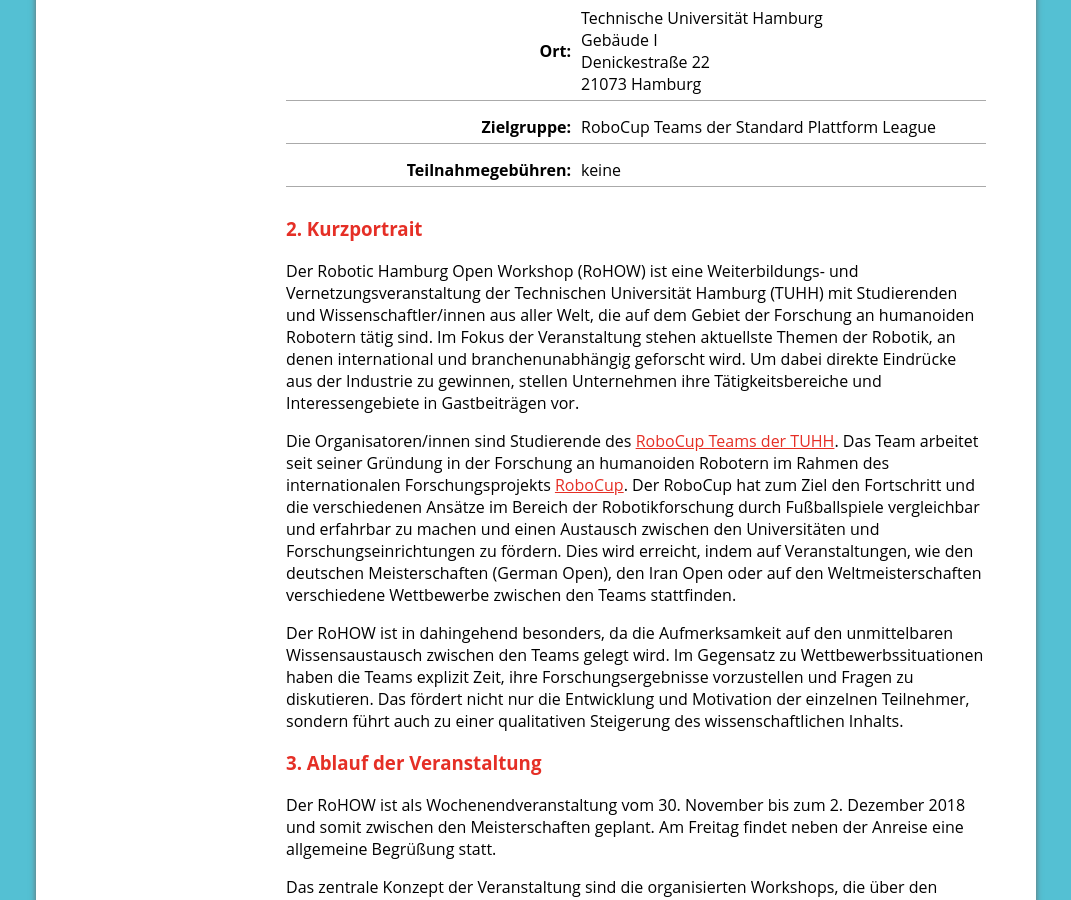
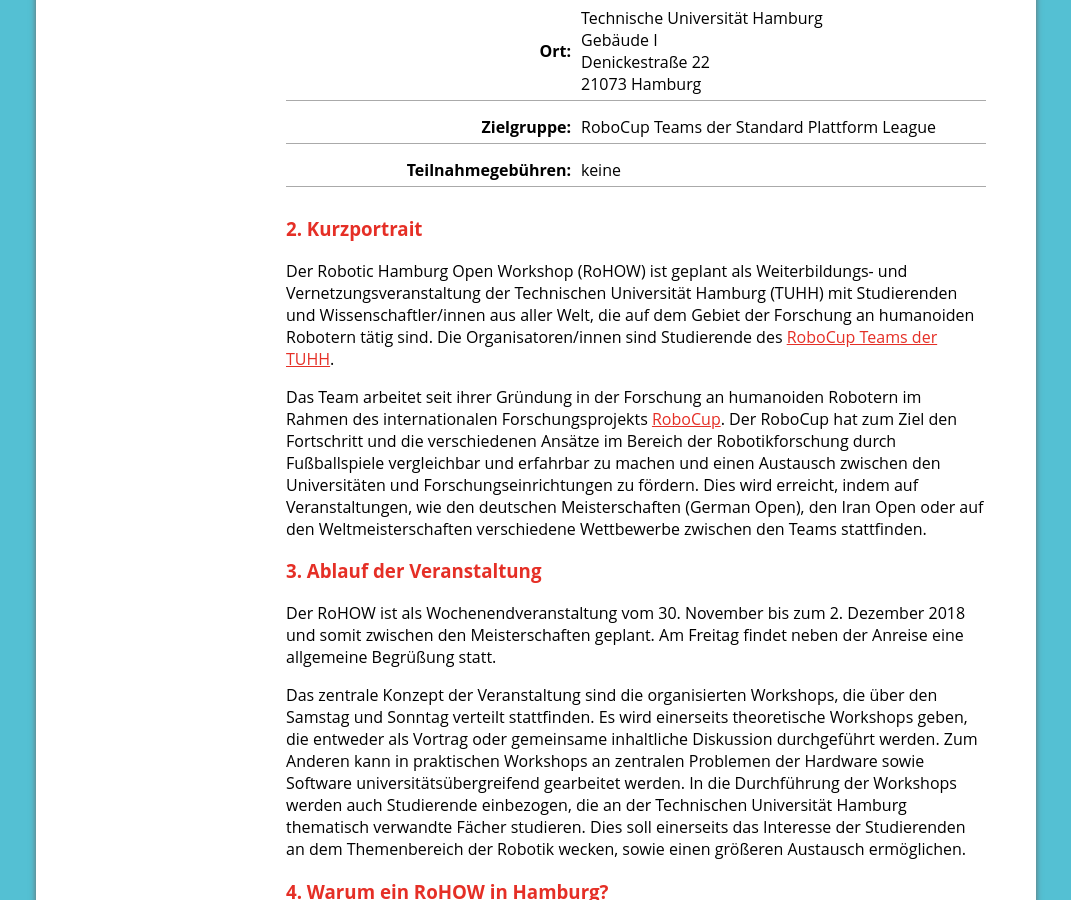
Before and after one commit to RHOrga/rhorga.github.io, a Jekyll site: the page built from 2018/de/press.md, in a window 1280 px wide and 900 px high, scrolled down 704 px. Shown: the whole window, without its empty margins (104-1175 px from the left). Built offline with Jekyll 4.4.1, drawn with Linux system fonts in a browser that asks for light colours.

Commit message:
Revert "Presse"

```diff
--- a/2018/de/press.md
+++ b/2018/de/press.md
@@ -20,33 +20,21 @@
 
 ### 2. Kurzportrait
 
-Der Robotic Hamburg Open Workshop (RoHOW) ist eine Weiterbildungs- und
+Der Robotic Hamburg Open Workshop (RoHOW) ist geplant als Weiterbildungs- und
 Vernetzungsveranstaltung der Technischen Universität Hamburg (TUHH) mit
 Studierenden und Wissenschaftler/innen aus aller Welt, die auf dem Gebiet der
-Forschung an humanoiden Robotern tätig sind.
-Im Fokus der Veranstaltung stehen aktuellste Themen der Robotik, an denen
-international und branchenunabhängig geforscht wird. Um dabei direkte Eindrücke
-aus der Industrie zu gewinnen, stellen Unternehmen ihre Tätigkeitsbereiche und
-Interessengebiete in Gastbeiträgen vor.
+Forschung an humanoiden Robotern tätig sind. Die Organisatoren/innen sind
+Studierende des [RoboCup Teams der TUHH](https://www.hulks.de).
 
-Die Organisatoren/innen sind Studierende des [RoboCup Teams der
-TUHH](https://www.hulks.de). Das Team arbeitet seit seiner Gründung in der
-Forschung an humanoiden Robotern im Rahmen des internationalen
-Forschungsprojekts [RoboCup](https://www.robocup.org/).
-Der RoboCup hat zum Ziel den Fortschritt und die verschiedenen Ansätze im
-Bereich der Robotikforschung durch Fußballspiele vergleichbar und erfahrbar zu
-machen und einen Austausch zwischen den Universitäten und
-Forschungseinrichtungen zu fördern.
-Dies wird erreicht, indem auf Veranstaltungen, wie den deutschen Meisterschaften
-(German Open), den Iran Open oder auf den Weltmeisterschaften verschiedene
-Wettbewerbe zwischen den Teams stattfinden.
-
-Der RoHOW ist in dahingehend besonders, da die Aufmerksamkeit auf den
-unmittelbaren Wissensaustausch zwischen den Teams gelegt wird.
-Im Gegensatz zu Wettbewerbssituationen haben die Teams explizit Zeit, ihre
-Forschungsergebnisse vorzustellen und Fragen zu diskutieren.
-Das fördert nicht nur die Entwicklung und Motivation der einzelnen Teilnehmer,
-sondern führt auch zu einer qualitativen Steigerung des wissenschaftlichen Inhalts.
+Das Team arbeitet seit ihrer Gründung in der Forschung an humanoiden Robotern im
+Rahmen des internationalen Forschungsprojekts
+[RoboCup](https://www.robocup.org/). Der RoboCup hat zum Ziel den Fortschritt
+und die verschiedenen Ansätze im Bereich der Robotikforschung durch
+Fußballspiele vergleichbar und erfahrbar zu machen und einen Austausch zwischen
+den Universitäten und Forschungseinrichtungen zu fördern. Dies wird erreicht,
+indem auf Veranstaltungen, wie den deutschen Meisterschaften (German Open), den
+Iran Open oder auf den Weltmeisterschaften verschiedene Wettbewerbe zwischen den
+Teams stattfinden.
 
 ### 3. Ablauf der Veranstaltung
 
```
